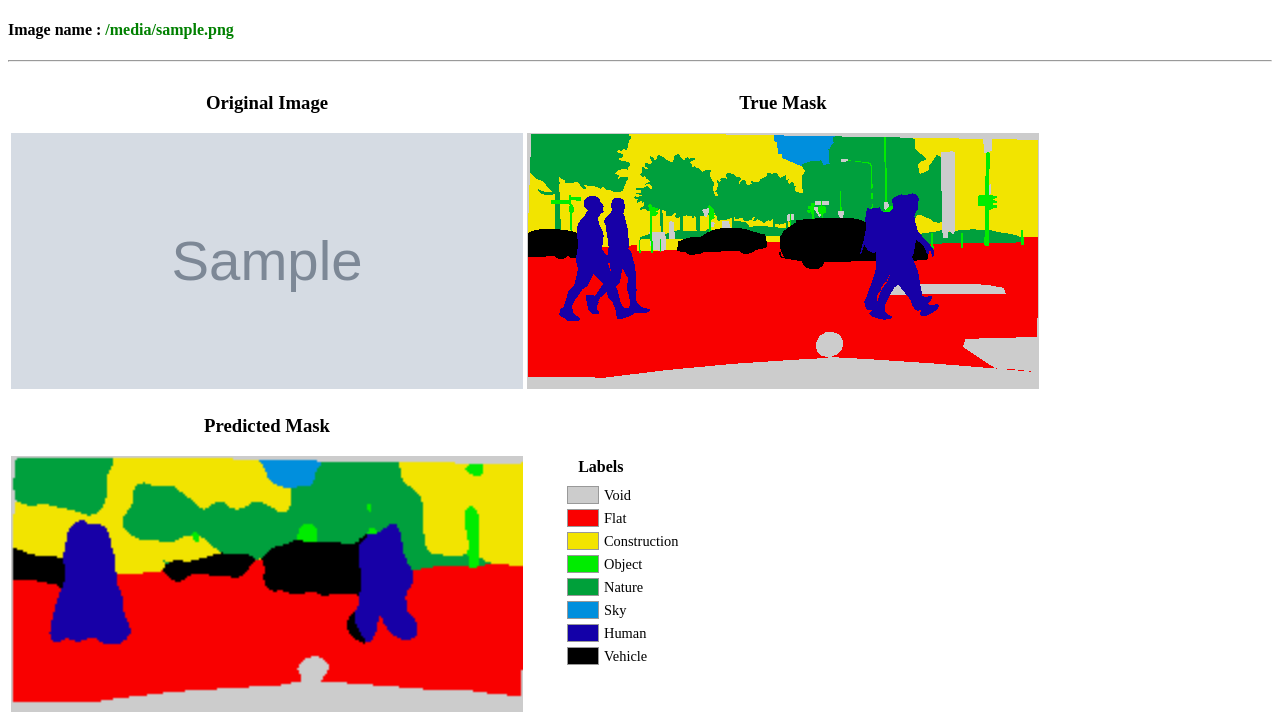
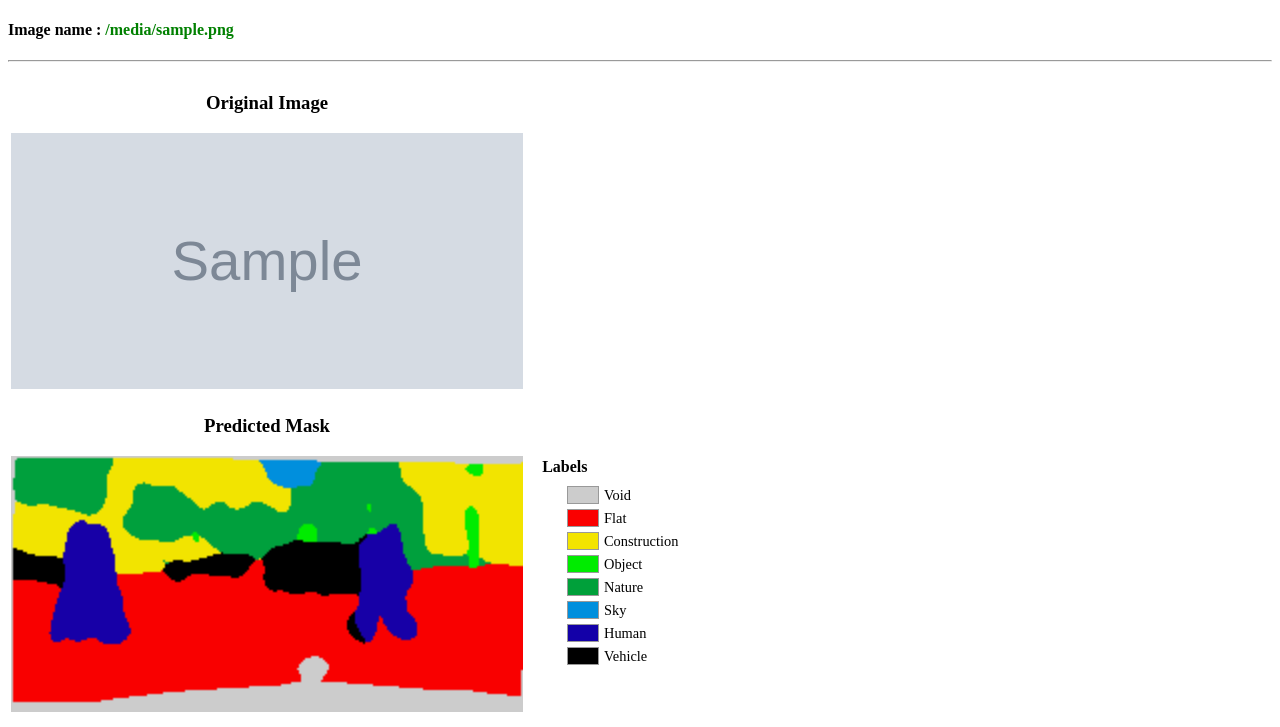
Before and after one commit to raoofrachidi/OC_IA_8, a Flask app: template templates/predict.html in a window 1280 px wide. Shown: the part 110-837 px from the top of the page. Run offline with Flask 2, Linux system fonts and the light colour scheme; the template is opened without the code that fills it: most values are stand-ins (such as "Sample title", 1, 10 or a date in 2020); grey boxes marked "Sample" are stand-in pictures.

Commit message:
Update predict.html

```diff
--- a/templates/predict.html
+++ b/templates/predict.html
@@ -22,10 +22,6 @@
                <td>
                    <h3 align=center>Original Image</h3>
                    <img src='{{ url_for("static", filename="images/"+image_data) }}' height="256" width="512"/>
-                </td>
-                <td>
-                    <h3 align=center>True Mask</h3>
-                    <img src='{{ url_for("static", filename="outputs/colorized_mask.png") }}' height="256" width="512"/>
                 </td>
             </tr>
 
```
